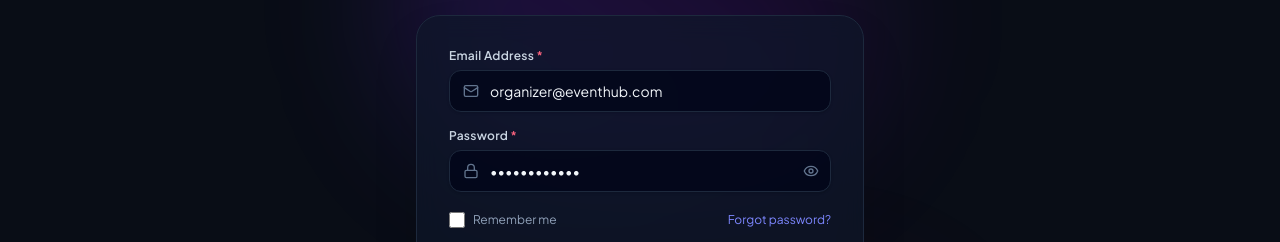
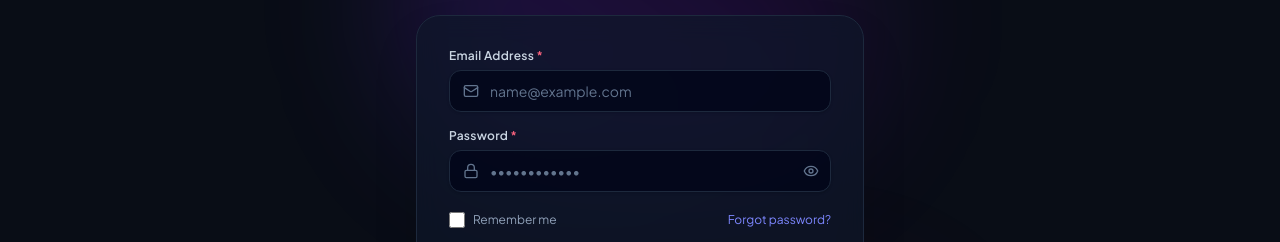
Before and after one commit to kk-3790/Event-Booking-System, a React (Vite) app in the folder frontend/: page /login in a window 1280 px wide. Shown: the part 270-512 px from the top of the page. Built offline with nearby package versions, Linux system fonts and the light colour scheme; no server answers.

Commit message:
fix(auth): persist and restore email and password when Remember Me is enabled

```diff
--- a/frontend/src/pages/Login.jsx
+++ b/frontend/src/pages/Login.jsx
@@ -6,30 +6,47 @@ import Button from '../components/ui/Button';
 import Input from '../components/ui/Input';
 
 export default function Login() {
-  // Default organizer credentials
-  const [form, setForm] = useState({
-    email: 'organizer@eventhub.com',
-    password: 'organizer123',
+  // Synchronously restore remembered credentials from localStorage
+  const [rememberMe, setRememberMe] = useState(() => {
+    return localStorage.getItem('rememberMe') === 'true' || Boolean(localStorage.getItem('rememberedEmail'));
   });
-  const [rememberMe, setRememberMe] = useState(false);
+
+  const [form, setForm] = useState(() => {
+    const isRemembered = localStorage.getItem('rememberMe') === 'true' || Boolean(localStorage.getItem('rememberedEmail'));
+    const savedEmail = localStorage.getItem('rememberedEmail') || '';
+    const savedPassword = localStorage.getItem('rememberedPassword') || '';
+    if (isRemembered && savedEmail) {
+      return {
+        email: savedEmail,
+        password: savedPassword,
+      };
+    }
+    // Clean initial state for new users
+    return {
+      email: '',
+      password: '',
+    };
+  });
+
   const [showPassword, setShowPassword] = useState(false);
   const [error, setError] = useState('');
   const [loading, setLoading] = useState(false);
   const { login } = useAuth();
   const navigate = useNavigate();
 
-  // Restore remembered email on initial load if previously saved
-  useEffect(() => {
-    const savedEmail = localStorage.getItem('rememberedEmail');
-    if (savedEmail) {
-      setForm((prev) => ({ ...prev, email: savedEmail, password: '' }));
-      setRememberMe(true);
-    }
-  }, []);
-
   const handleChange = (e) => {
     const { name, value } = e.target;
     setForm((prev) => ({ ...prev, [name]: value }));
+  };
+
+  const handleRememberMeChange = (e) => {
+    const isChecked = e.target.checked;
+    setRememberMe(isChecked);
+    if (!isChecked) {
+      localStorage.removeItem('rememberMe');
+      localStorage.removeItem('rememberedEmail');
+      localStorage.removeItem('rememberedPassword');
+    }
   };
 
   const EMAIL_REGEX = /^[a-zA-Z0-9._%+-]+@[a-zA-Z0-9.-]+\.[a-zA-Z]{2,}$/;
@@ -46,11 +63,15 @@ export default function Login() {
 
     setLoading(true);
     try {
-      // Handle Remember Me persistence
+      // Handle Remember Me persistence for both email and password
       if (rememberMe) {
+        localStorage.setItem('rememberMe', 'true');
         localStorage.setItem('rememberedEmail', emailTrimmed);
+        localStorage.setItem('rememberedPassword', form.password);
       } else {
+        localStorage.removeItem('rememberMe');
         localStorage.removeItem('rememberedEmail');
+        localStorage.removeItem('rememberedPassword');
       }
 
       const user = await login({
@@ -149,7 +170,7 @@ export default function Login() {
                   id="rememberMe"
                   type="checkbox"
                   checked={rememberMe}
-                  onChange={(e) => setRememberMe(e.target.checked)}
+                  onChange={handleRememberMeChange}
                   className="w-4 h-4 rounded border-slate-700 bg-slate-950 text-indigo-600 focus:ring-indigo-500/40 cursor-pointer accent-indigo-600"
                 />
                 <span>Remember me</span>
```
